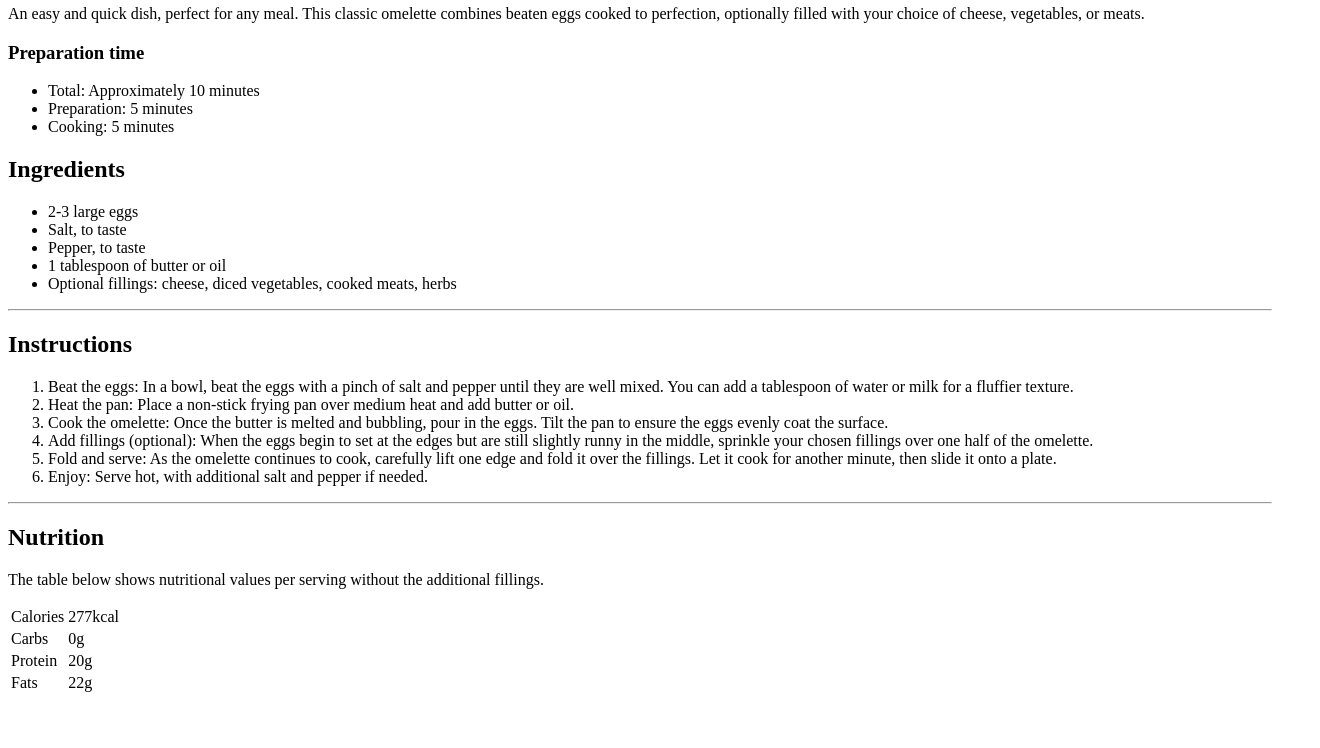
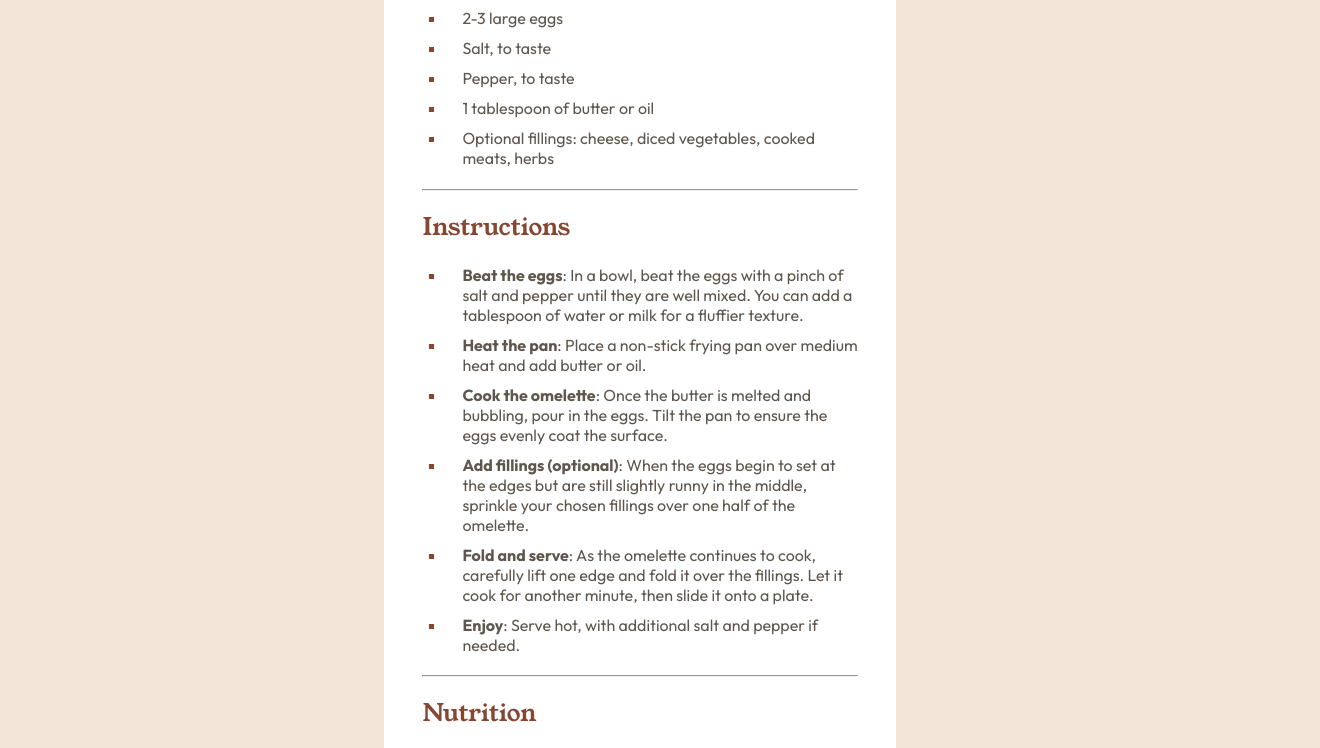
Before and after one commit to ownedbyanonymous/recipe-page-main, a plain HTML site: page index.html in a window 1280 px wide. Shown: the part 674-1422 px from the top of the page, 1320 px wide, since content can reach past the window. Before the commit the page ends 1377 px from the top, so only its background shows below. Drawn offline with Linux system fonts and the light colour scheme.

Commit message:
styles: add css styles to match figma designs

```diff
--- a/index.html
+++ b/index.html
@@ -11,17 +11,23 @@
       sizes="32x32"
       href="./assets/images/favicon-32x32.png"
     />
+    <link rel="preconnect" href="https://fonts.googleapis.com">
+<link rel="preconnect" href="https://fonts.gstatic.com" crossorigin>
+<link href="https://fonts.googleapis.com/css2?family=Outfit:wght@100..900&family=Young+Serif&display=swap" rel="stylesheet">
+
+    <link rel="stylesheet" href="./styles/main.css" />
+
 
     <title>Frontend Mentor | Recipe page</title>
   </head>
-  <body>
+  <body class="outfit-regular">
     <main>
       <article>
         <div class="card-banner">
           <img src="./assets/images/image-omelette.jpeg" />
         </div>
         <header>
-          <h1>Simple Omelette Recipe</h1>
+          <h1 class="young-serif-regular">Simple Omelette Recipe</h1>
           <p>
             An easy and quick dish, perfect for any meal. This classic omelette
             combines beaten eggs cooked to perfection, optionally filled with
@@ -29,15 +35,15 @@
           </p>
         </header>
         <section class="preparation-time">
-          <h3>Preparation time</h3>
+          <h3 class="outfit-semi-bold">Preparation time</h3>
           <ul>
-            <li>Total: Approximately 10 minutes</li>
-            <li>Preparation: 5 minutes</li>
-            <li>Cooking: 5 minutes</li>
+            <li><strong>Total</strong>: Approximately 10 minutes</li>
+            <li><strong>Preparation</strong>: 5 minutes</li>
+            <li><strong>Cooking</strong>: 5 minutes</li>
           </ul>
         </section>
         <section class="ingredients">
-          <h2>Ingredients</h2>
+          <h2 class="young-serif-regular">Ingredients</h2>
           <ul>
             <li>2-3 large eggs</li>
             <li>Salt, to taste</li>
@@ -50,39 +56,39 @@
         </section>
         <hr>
         <section class="instructions">
-          <h2>Instructions</h2>
+          <h2 class="young-serif-regular">Instructions</h2>
           <ol>
             <li>
-              Beat the eggs: In a bowl, beat the eggs with a pinch of salt and
+              <strong>Beat the eggs</strong>: In a bowl, beat the eggs with a pinch of salt and
               pepper until they are well mixed. You can add a tablespoon of
               water or milk for a fluffier texture.
             </li>
             <li>
-              Heat the pan: Place a non-stick frying pan over medium heat and
+              <strong>Heat the pan</strong>: Place a non-stick frying pan over medium heat and
               add butter or oil.
             </li>
             <li>
-              Cook the omelette: Once the butter is melted and bubbling, pour in
+              <strong>Cook the omelette</strong>: Once the butter is melted and bubbling, pour in
               the eggs. Tilt the pan to ensure the eggs evenly coat the surface.
             </li>
             <li>
-              Add fillings (optional): When the eggs begin to set at the edges
+              <strong>Add fillings (optional)</strong>: When the eggs begin to set at the edges
               but are still slightly runny in the middle, sprinkle your chosen
               fillings over one half of the omelette.
             </li>
             <li>
-              Fold and serve: As the omelette continues to cook, carefully lift
+              <strong>Fold and serve</strong>: As the omelette continues to cook, carefully lift
               one edge and fold it over the fillings. Let it cook for another
               minute, then slide it onto a plate.
             </li>
             <li>
-              Enjoy: Serve hot, with additional salt and pepper if needed.
+              <strong>Enjoy</strong>: Serve hot, with additional salt and pepper if needed.
             </li>
           </ol>
         </section>
         <hr>
         <section class="nutrition">
-          <h2>Nutrition</h2>
+          <h2 class="young-serif-regular">Nutrition</h2>
           <p>
             The table below shows nutritional values per serving without the
             additional fillings.
--- /dev/null
+++ b/styles/main.css
@@ -0,0 +1,202 @@
+*{
+    margin: 0;
+    padding: 0;
+    box-sizing: border-box;
+}
+
+body{
+    background-color: hsl(30, 54%, 90%);
+    width: 100%;
+    display: flex;
+    justify-content:center;
+    color: hsl(30, 10%, 34%);
+}
+
+h2{
+    color: hsl(14, 45%, 36%);
+    margin-bottom: 1.3125rem;
+    margin-top: 1.1875rem;
+
+}
+
+/* Font classes */
+.young-serif-regular {
+    font-family: "Young Serif", serif;
+    font-weight: 400;
+    font-style: normal;
+}
+
+
+.outfit-regular{
+  font-family: "Outfit", sans-serif;
+  font-optical-sizing: auto;
+  font-weight: 400;
+  font-style: normal;
+}
+
+.outfit-semi-bold{
+    font-family: "Outfit", sans-serif;
+    font-optical-sizing: auto;
+    font-weight: 600;
+    font-style: semi-bold;
+}
+
+.outfit-bold{
+    font-family: "Outfit", sans-serif;
+    font-optical-sizing: auto;
+    font-weight: 700;
+    font-style: bold;
+  }
+
+/* Recipe Card */
+main{
+    background-color: hsl(0, 0%, 100%);
+    width: 40%;
+    display: flex;
+}
+
+article{
+    width: 85%;
+    margin: auto;
+    display: flex;
+    flex-direction: column;
+    flex-wrap: wrap;
+}
+
+/* Image container */
+.card-banner img{
+    display: block;
+    width: 100%;
+    border-radius: 7px;
+    margin-top: 2.25rem;
+    margin-bottom: 1.78125rem;
+}
+
+/* Header text */
+header {
+    h1{
+        margin-bottom: 1rem;
+    }
+
+    p{
+        padding-bottom: 1rem;
+    }
+
+}
+
+/* Preparation time section */
+.preparation-time{
+    background-color: hsl(330, 100%, 98%);
+    padding-top: 1.1875rem;
+    padding-left: 1.8125rem;
+    padding-bottom: 1.75rem;
+    border-radius: 7px;
+    /* margin-top:0.5rem; */
+    margin-bottom: 1.0625rem;
+    width: 100%;
+    /* display: flex;
+    flex-direction: column;
+    flex-wrap: wrap; */
+
+    h3{
+        color:  hsl(332, 51%, 32%);
+        margin-bottom: 0.75rem;
+    }
+
+    ul{
+        li:not(:last-child) {
+            margin-bottom: 9px;
+        }
+
+        li::marker{
+            color: hsl(332, 51%, 32%);
+        }
+    }
+}
+
+section ul, section ol{
+    padding-left: 1.5rem;
+    padding-bottom: 1.28125rem;
+    list-style: square;
+
+    li:not(:last-child) {
+        margin-bottom: 10px;
+    }
+
+    li::marker{
+        color: hsl(14, 45%, 36%);
+        font-weight: bold;
+    }
+
+    li{
+        padding-left: 1rem;
+    }
+}
+
+.nutrition p{
+    margin-top: 1.3125rem;
+    margin-bottom: 1.3125rem;
+}
+
+/*
+    The border-collapse property sets whether table borders should collapse into a single border
+    or be separated as in standard HTML.
+    border-collapse: collapse;
+    Borders are collapsed into a single border when possible (border-spacing and empty-cells properties have no effect)
+*/
+table{
+    width: 100%;
+    border-collapse: collapse;
+    margin-bottom: 2.125rem;
+}
+
+
+td{
+    padding-left: 1.125rem;
+    text-align: left;
+}
+
+td:not(:last-child){
+    border-bottom: 1px solid hsl(30, 18%, 87%);
+    padding-bottom: 0.6875rem;
+    padding-top: 0.6875rem
+}
+
+tr td:nth-child(2){
+    color: hsl(14, 45%, 36%);
+    font-weight: 600;
+}
+
+@media (375px<= width <= 700px ) {
+
+    header, .preparation-time, .ingrdients, .instruction, .instruction{
+        flex-shrink: 3;
+    }
+
+    section ul, section ol{
+        padding-left: 1rem;
+
+        li{
+            padding-left: 0rem;
+        }
+    }
+
+    header{
+        p{
+            width: 90%;
+        }
+    }
+
+    .preparation-time{
+        padding-left: 0.5rem;
+        padding-right: 0.5rem;
+
+        h3{
+            max-width: 50%;
+        }
+    }
+
+    .ingrdients{
+        width: 90%;
+    }
+}
```
